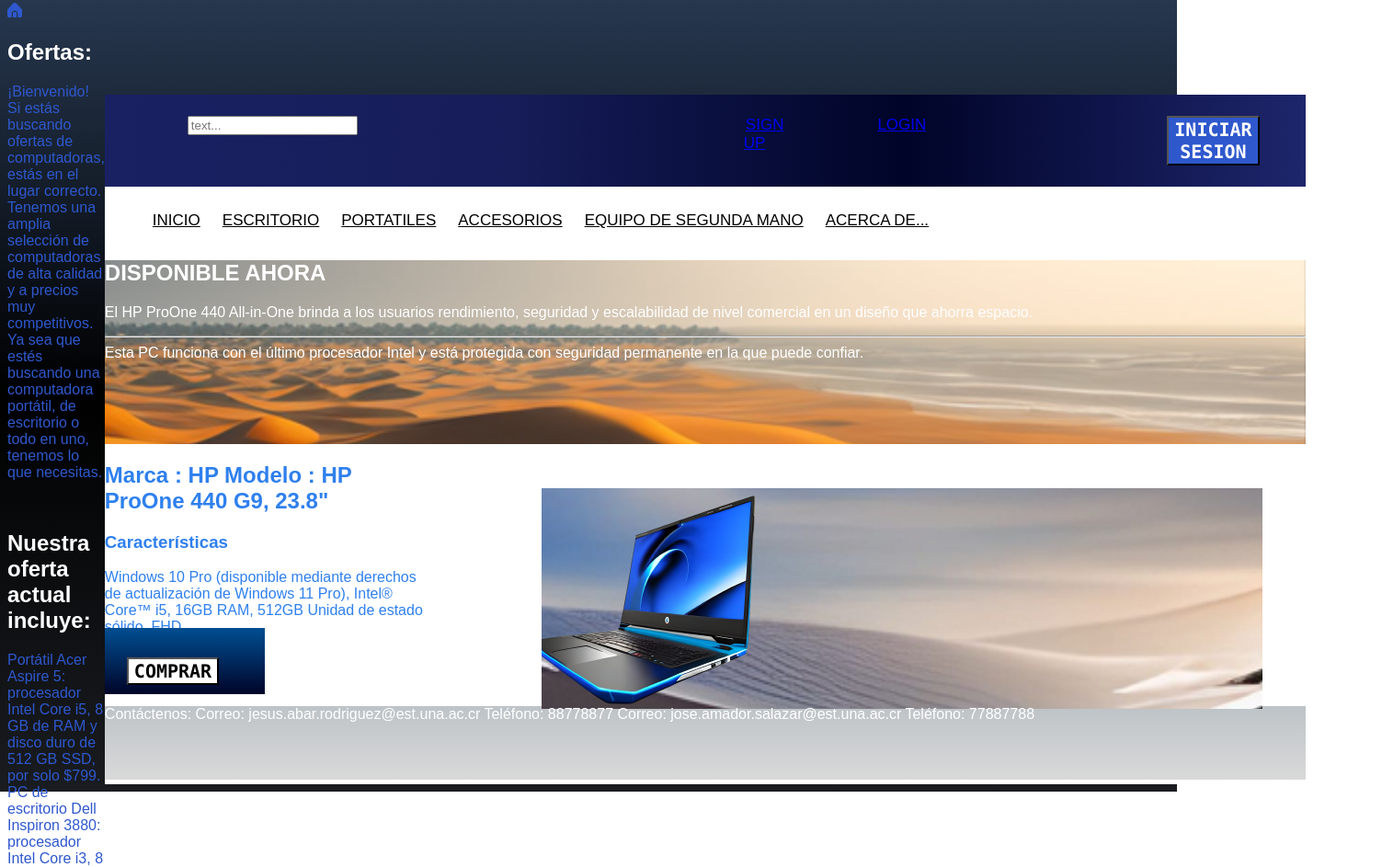
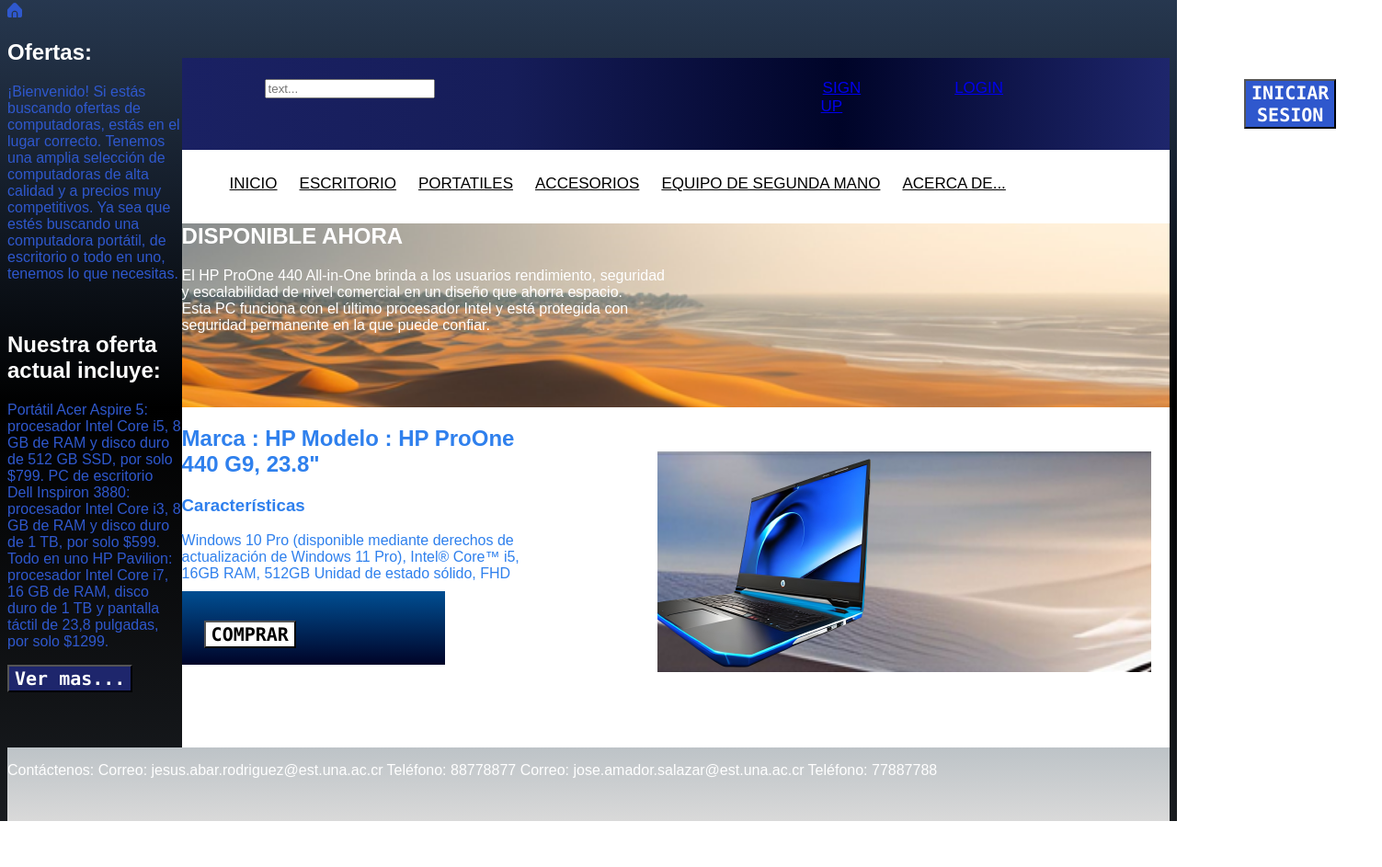
Before and after one commit to JesusAbarcaRodriguez/Actividad1-jabarca_famador, a plain HTML site: page index.html in a window 1280 px wide. Shown: the part 5-948 px from the top of the page at 92% size, 1503 px wide, since content can reach past the window. After the commit the page ends 898 px from the top, so only its background shows below. Drawn offline with nearby package versions, Linux system fonts and the light colour scheme.

Commit message:
[Implement index.html and style.css]
Ahora esta el footer en el body, antes estaba en el main, se le aplico margin y tamaño al footer

```diff
--- a/index.html
+++ b/index.html
@@ -62,7 +62,7 @@
         </nav>
             <section class="section1">
                 <h2 id="h2Section1">DISPONIBLE AHORA</h2>
-                <p id="pSection1">El HP ProOne 440 All-in-One brinda a los usuarios rendimiento, seguridad y escalabilidad de nivel comercial en un diseño que ahorra espacio.<hr> Esta PC funciona con el último procesador Intel y está protegida con seguridad permanente en la que puede confiar.</p>
+                <p id="pSection1">El HP ProOne 440 All-in-One brinda a los usuarios rendimiento, seguridad <br> y escalabilidad  de nivel comercial en un diseño que ahorra espacio.<br> Esta PC funciona con el último procesador Intel  y está protegida  con  <br> seguridad permanente en la que puede confiar.</p>
             </section>
             <section class="productSection">
                 <article class="articleProductSection">
@@ -78,11 +78,10 @@
                     <img id="imgSection" height="250px" src="img/pcBlue.png" />
                 </figure>
             </section>
-        <footer class="footer">
-            <p>Contáctenos:  Correo: jesus.abar.rodriguez@est.una.ac.cr     Teléfono: 88778877
-                Correo:  jose.amador.salazar@est.una.ac.cr     Teléfono: 77887788</p>
-        </footer>
     </main>
-    <footer class="footer"></footer>
+    <footer class="footer">
+        <p>Contáctenos:  Correo: jesus.abar.rodriguez@est.una.ac.cr     Teléfono: 88778877
+            Correo:  jose.amador.salazar@est.una.ac.cr     Teléfono: 77887788</p>
+    </footer>
 </body>
 </html>
--- a/style.css
+++ b/style.css
@@ -5,18 +5,24 @@
     color: #1e272e;
     color: #fff;
     font-size: 16px;
-    display: flex;
 }
 ul{
     list-style: none;
 }
 .main {
-    margin-top: 100px;
+    margin-top: 60px;
     height: 750px;
-    width: 1400px;
+    width: 85%;
     float: left;
     display: inline;
     background-color:white;
+}
+.footer{
+    height: 80px;
+    width: 100%;
+    background: linear-gradient(to bottom, #BDC3C7,#D9D9D9) no-repeat;
+    float: left;
+    display: inline;
 }
 .nav-mainMenu {
     background: linear-gradient(to left, #1E266C,#000428,#161D59,#1A2163) no-repeat;
@@ -78,8 +84,8 @@
     flex: 1;
 }
 .aside{
-    height: 850px;
-    width: 200px;
+    height: 70px;
+    width: 15%;
     float: left;
     display: inline;
     color: #2F58CD;
@@ -97,7 +103,7 @@
 .productSection{
     height: 200px;
     display: grid;
-    grid-template-columns: 0.5fr 1fr;
+    grid-template-columns: 0.8fr 1fr;
 }
 .articleProductSection{
     margin-bottom: 3rem;
@@ -108,8 +114,8 @@
 }
 .divProductSection{
     background: linear-gradient(to bottom, #004E92 ,#000428) no-repeat;
-    height: 4.5rem;
-    width: 40%;
+    height: 5rem;
+    width: 60%;
     grid-column: 1/ 2;
     margin-top: 3.5rem;
 }
@@ -125,11 +131,7 @@
     margin-top: 3rem;
 
 }
-.footer{
-    height: 80px;
-    background: linear-gradient(to bottom, #BDC3C7,#D9D9D9) no-repeat;
-    margin-top: 5.3rem;
-}
+
 .button {
     padding: 10 22 10 22;
     margin-top: 50;
```
